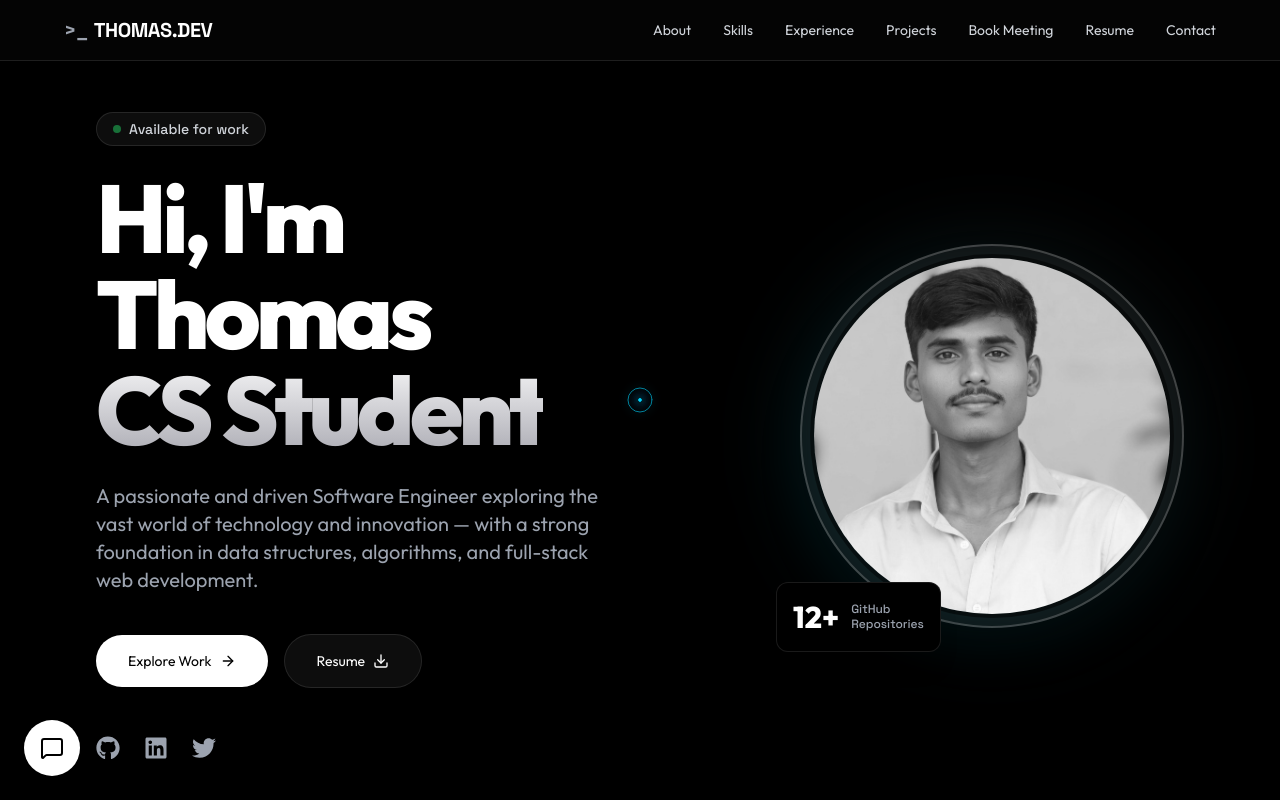
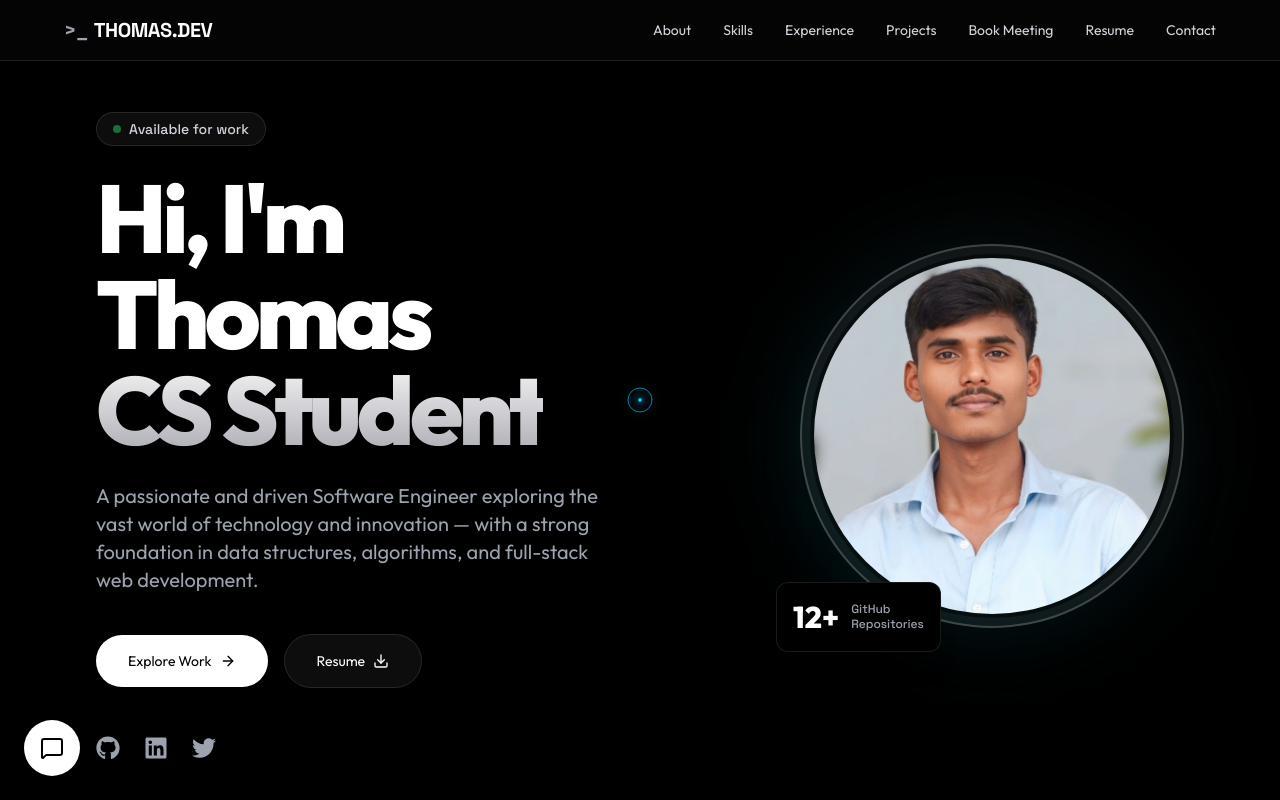
Before and after one commit to thomas2570/thomasramesh, a React (Vite) app: page / in a window 1280 px wide. Shown: the top 800 px of the page. Built offline with nearby package versions, Linux system fonts and the light colour scheme.

Commit message:
Remove grayscale filter from profile photo

```diff
--- a/src/components/Hero.jsx
+++ b/src/components/Hero.jsx
@@ -91,7 +91,7 @@ const Hero = () => {
               <img
                 src="/profile.jpg"
                 alt="Thomas Ramesh"
-                className="w-full h-full object-cover rounded-full grayscale hover:grayscale-0 transition-all duration-500 ring-4 ring-black/50"
+                className="w-full h-full object-cover rounded-full transition-all duration-500 ring-4 ring-black/50"
               />
             </div>
             {/* Floating badge */}
```
